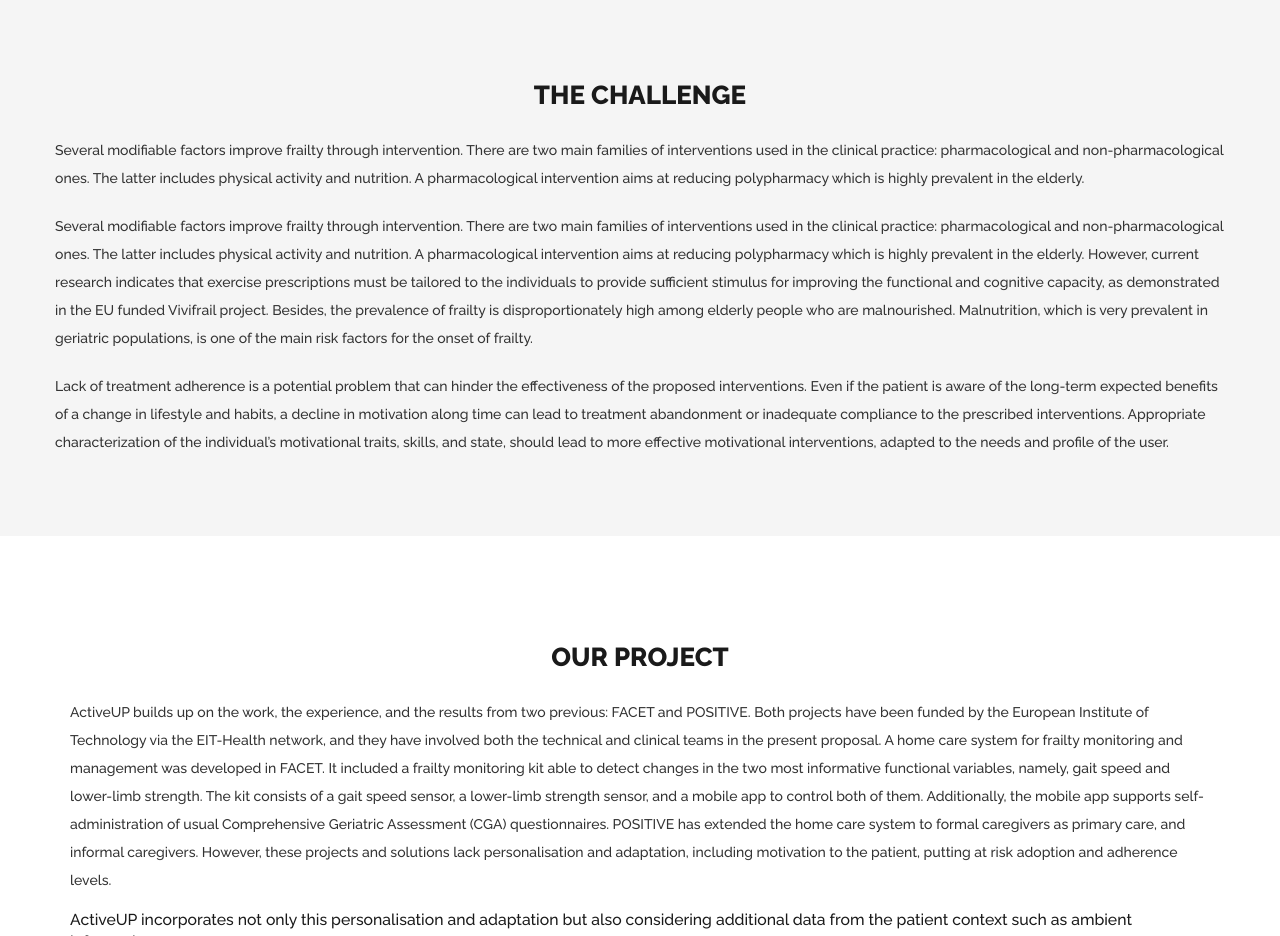
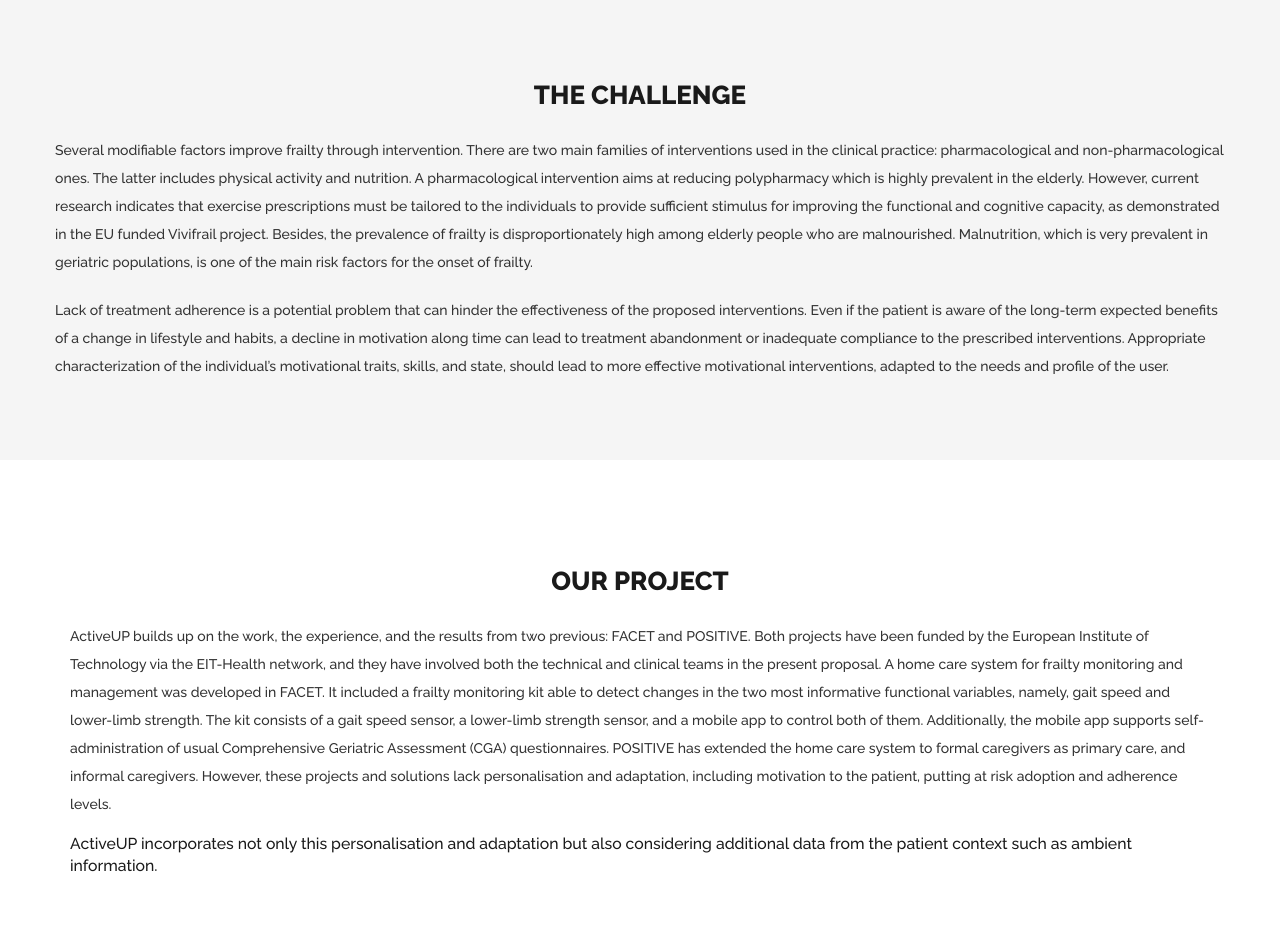
Before and after one commit to ageing-lab/activeup, a plain HTML site: page index.html in a window 1280 px wide. Shown: the part 1160-2096 px from the top of the page. Drawn offline with nearby package versions, Linux system fonts and the light colour scheme.

Commit message:
Update index.html

```diff
--- a/index.html
+++ b/index.html
@@ -156,10 +156,8 @@
                             <div>
                                 <div class="business_item sm-m-top-50 ">
                                     <h2 class="text-uppercase text-center">The challenge</h2>
-                                    <p class="m-top-20">Several modifiable factors improve frailty through intervention. There are two main families of interventions used in the clinical practice: pharmacological and non-pharmacological ones. The latter includes physical activity and nutrition. A pharmacological intervention aims at reducing polypharmacy which is highly prevalent in the elderly.
-                                    </p>
                                     <p class="m-top-20">
-                                    Several modifiable factors improve frailty through intervention. There are two main families of interventions used in the clinical practice: pharmacological and non-pharmacological ones. The latter includes physical activity and nutrition. A pharmacological intervention aims at reducing polypharmacy which is highly prevalent in the elderly.  However, current research indicates that exercise prescriptions must be tailored to the individuals to provide sufficient stimulus for improving the functional and cognitive capacity, as demonstrated in the EU funded Vivifrail project. Besides, the prevalence of frailty is disproportionately high among elderly people who are malnourished. Malnutrition, which is very prevalent in geriatric populations, is one of the main risk factors for the onset of frailty.
+                                        Several modifiable factors improve frailty through intervention. There are two main families of interventions used in the clinical practice: pharmacological and non-pharmacological ones. The latter includes physical activity and nutrition. A pharmacological intervention aims at reducing polypharmacy which is highly prevalent in the elderly.  However, current research indicates that exercise prescriptions must be tailored to the individuals to provide sufficient stimulus for improving the functional and cognitive capacity, as demonstrated in the EU funded Vivifrail project. Besides, the prevalence of frailty is disproportionately high among elderly people who are malnourished. Malnutrition, which is very prevalent in geriatric populations, is one of the main risk factors for the onset of frailty.
                                     </p>
                                     <p class="m-top-20">
                                     Lack of treatment adherence is a potential problem that can hinder the effectiveness of the proposed interventions. Even if the patient is aware of the long-term expected benefits of a change in lifestyle and habits, a decline in motivation along time can lead to treatment abandonment or inadequate compliance to the prescribed interventions.  Appropriate characterization of the individual’s motivational traits, skills, and state, should lead to more effective motivational interventions, adapted to the needs and profile of the user.
```
